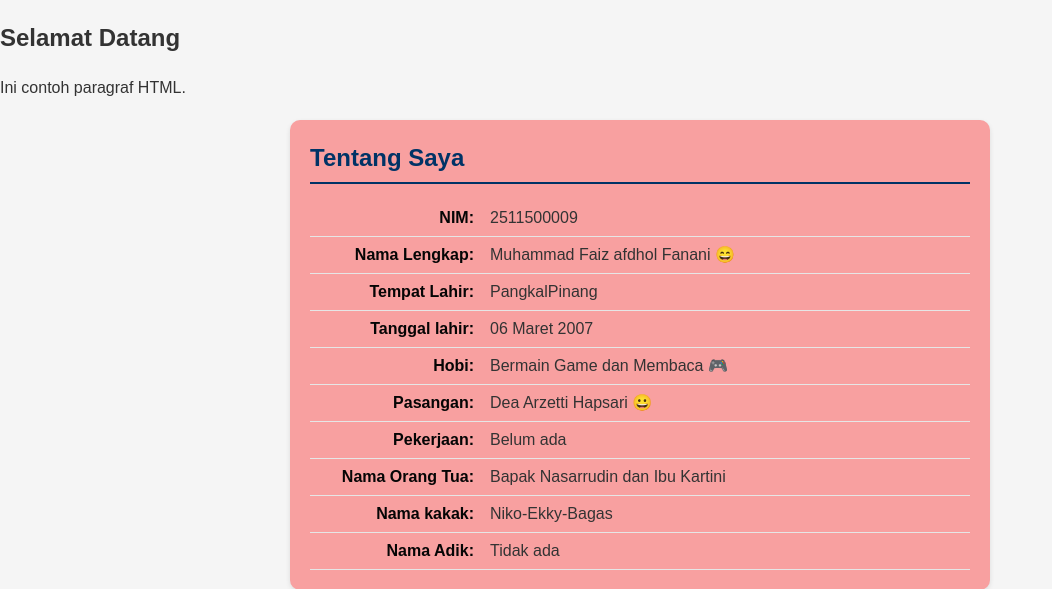
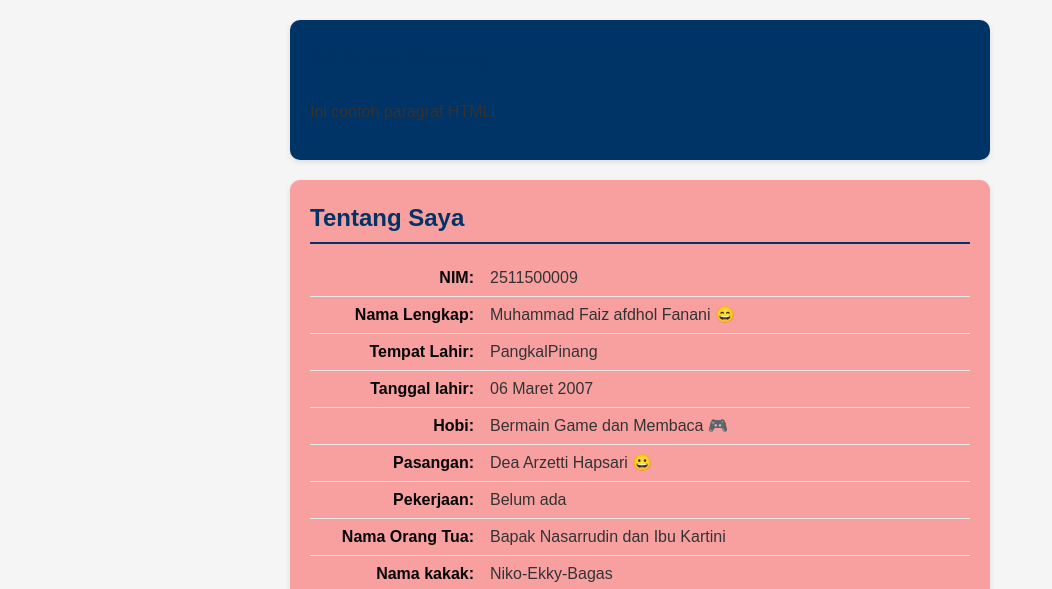
Before and after one commit to 2511500009-MuhammadFaizAfdholFanani/2511500009-PWD-TI1A-2025261, a PHP site: page /pertemuan-04/index.html in a window 1280 px wide. Shown: the part 155-744 px from the top of the page, without its empty margins (0-1052 px from the left). Run offline with PHP 8.4, Linux system fonts and the light colour scheme.

Commit message:
styling section#home

```diff
--- a/pertemuan-04/style.css
+++ b/pertemuan-04/style.css
@@ -30,6 +30,29 @@
             text-decoration: none;
             padding: 6px 12px
         }
+
+        #home {
+            background-color: #003366;
+            border-radius: 10px;
+            padding: 20px;
+            max-width: 700px;
+            margin: 20px auto;
+            box-shadow: 0 2px 5px rgba(0, 0, 0, 0.1);
+        }
+
+        #home h2 {
+            color: #003366;
+            border-bottom: 2px solid #003366;
+            padding-bottom: 6px;
+            margin-top: 0;
+            margin-bottom: 16px;
+        }
+
+        #home p {
+            text-align: justify;
+        }
+
+
       #about {
             background-color: #f8a0a0;
             border-radius: 10px;
```
Also changed, not shown: pertemuan-04/README.md.
